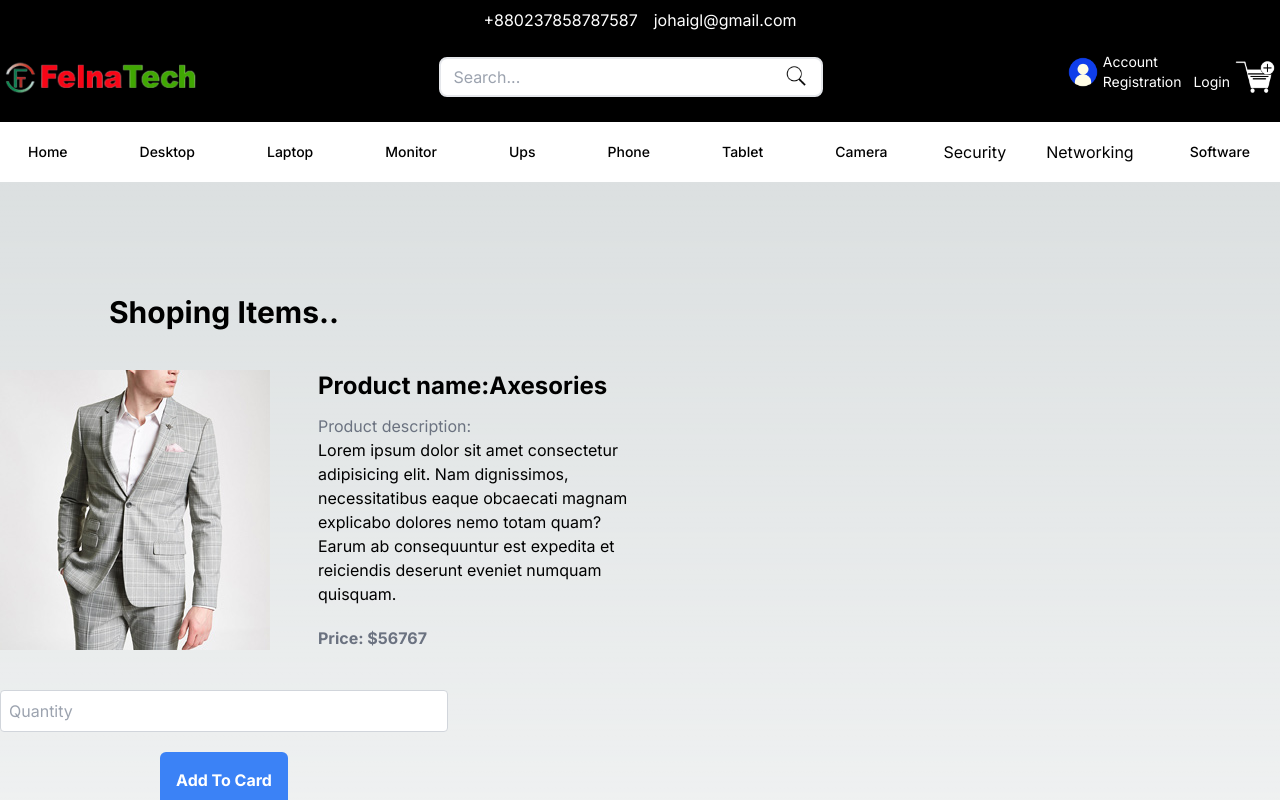
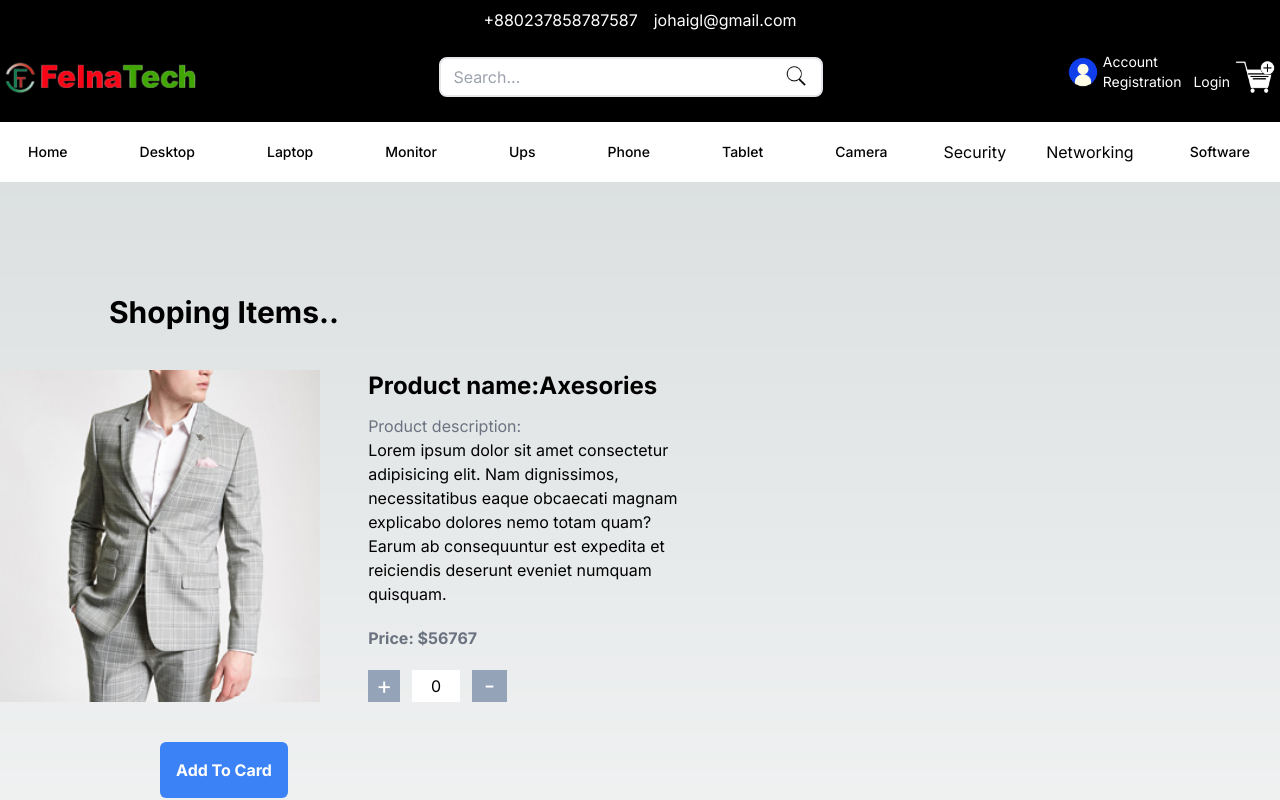
Before and after one commit to Samsuj-joha/Felna_Tech, a Next.js app in the folder felna-app/: page /components/Shop in a window 1280 px wide. Shown: the top 800 px of the page. Built offline with nearby package versions, Linux system fonts and the light colour scheme.

Commit message:
included some part of add to card

```diff
--- a/felna-app/app/components/Shop/page.jsx
+++ b/felna-app/app/components/Shop/page.jsx
@@ -1,10 +1,25 @@
-import React from 'react'
+'use client'
+import React,{useState,useEffect} from 'react'
 import Image from "next/image"
 import Slider3 from './../../../images/product-6.jpg'
 import Header from '../Header/page'
 import Navbar from '../Navbar/navbar'
 import Footer from '../Footer/page'
 const Shop = () => {
+  const[item,setItem] = useState(0);
+  useEffect(()=>{
+    const handleClick=()=>{
+
+      setItem(item + 1)
+
+    }
+  },[item])
+
+  // const handleClick1=()=>{
+
+  //   setItem(item - 1)
+
+  // }
   return (
     <>
     <Header/>
@@ -26,15 +41,18 @@ const Shop = () => {
             <p className="text-gray-500">Product description:</p>
             <p className='w-80'>Lorem ipsum dolor sit amet consectetur adipisicing elit. Nam dignissimos, necessitatibus eaque obcaecati magnam explicabo dolores nemo totam quam? Earum ab consequuntur est expedita et reiciendis deserunt eveniet numquam quisquam.</p>
             <p className="text-gray-500 font-bold pt-5">Price: $56767</p>
+            <div className='flex gap-3 pt-5'>
+
+            <button  className='text-2xl px-2 bg-slate-400 text-white' >+</button>
+            <input type="text" className='w-12 outline-none text-center'  onChange={(e)=>setItem(e.target.value)} value={item} />
+            <button className='text-2xl px-3 bg-slate-400 text-white' >-</button>
           </div>
+          </div>
+
         </div>
 
         <form  className="flex flex-col w-full max-w-md">
-          <input
-            type="number"
-            placeholder="Quantity"
-            className="mb-5 border border-gray-300 p-2 rounded "
-          />
+
           <button
             type="submit"
             className="bg-blue-500 hover:bg-blue-700 text-white font-bold py-4 px-4 rounded-md m-auto"
```
